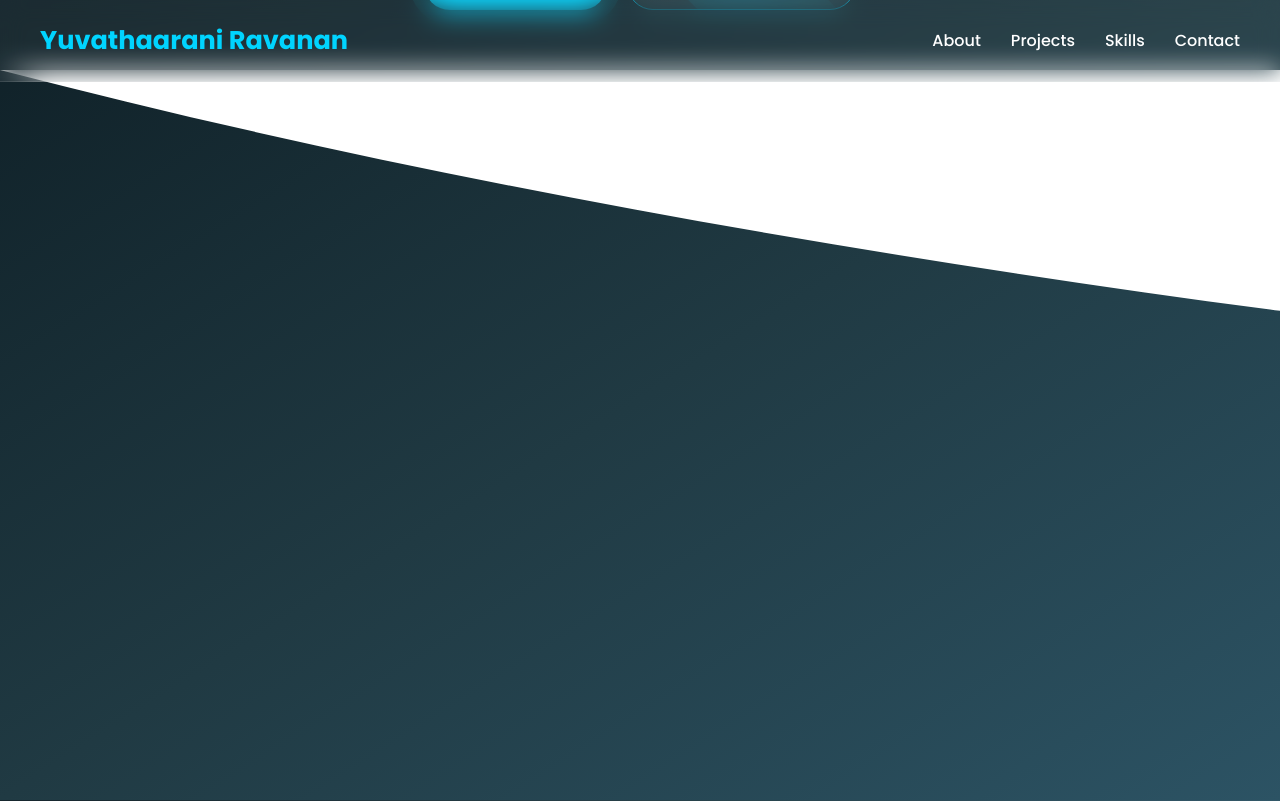
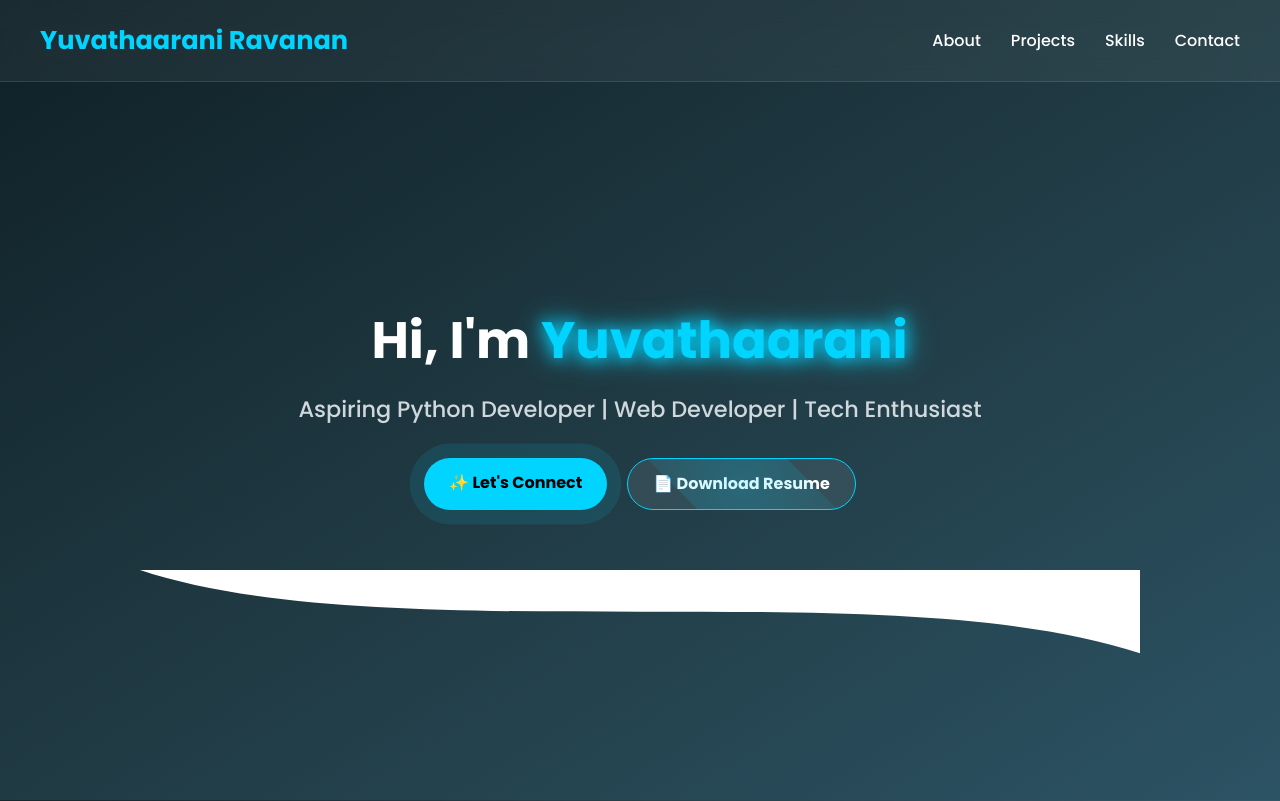
Before and after one commit to Yuvathaarani-ravanan/Yuvathaarani_portfolio, a Django app: page / in a window 1280 px wide. Shown: the top 801 px of the page. Run offline with Django 5.2, Linux system fonts and the light colour scheme.

Commit message:
Fix Render deployment

```diff
--- a/portfolio/static/portfolio/css/styles.css
+++ b/portfolio/static/portfolio/css/styles.css
@@ -683,8 +683,8 @@ body {
 /* ===== Wave Divider Styling ===== */
 .wave-divider svg {
   display: block;
-  width: 1100%;
-  height: 1100px;
+  width: 100%;
+  height: 100px;
   margin-bottom: -10px;
 }
 
```
